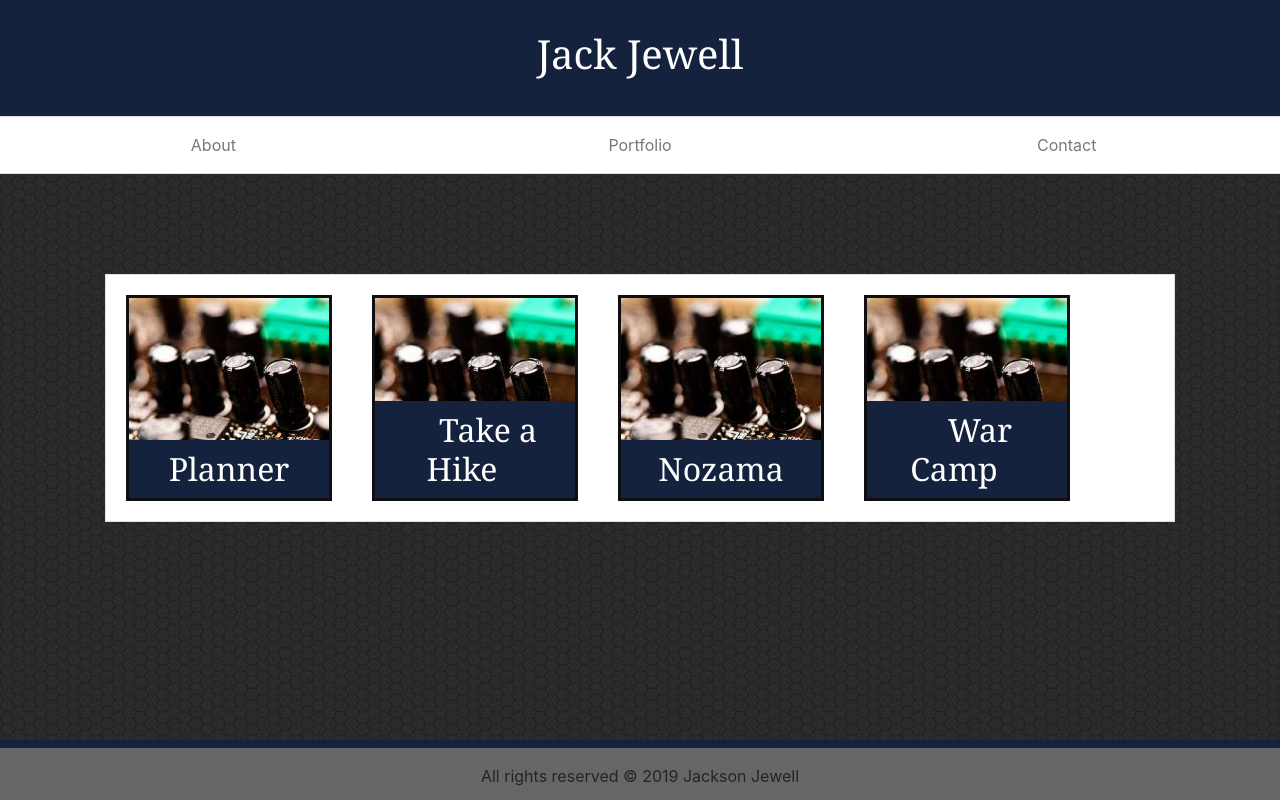
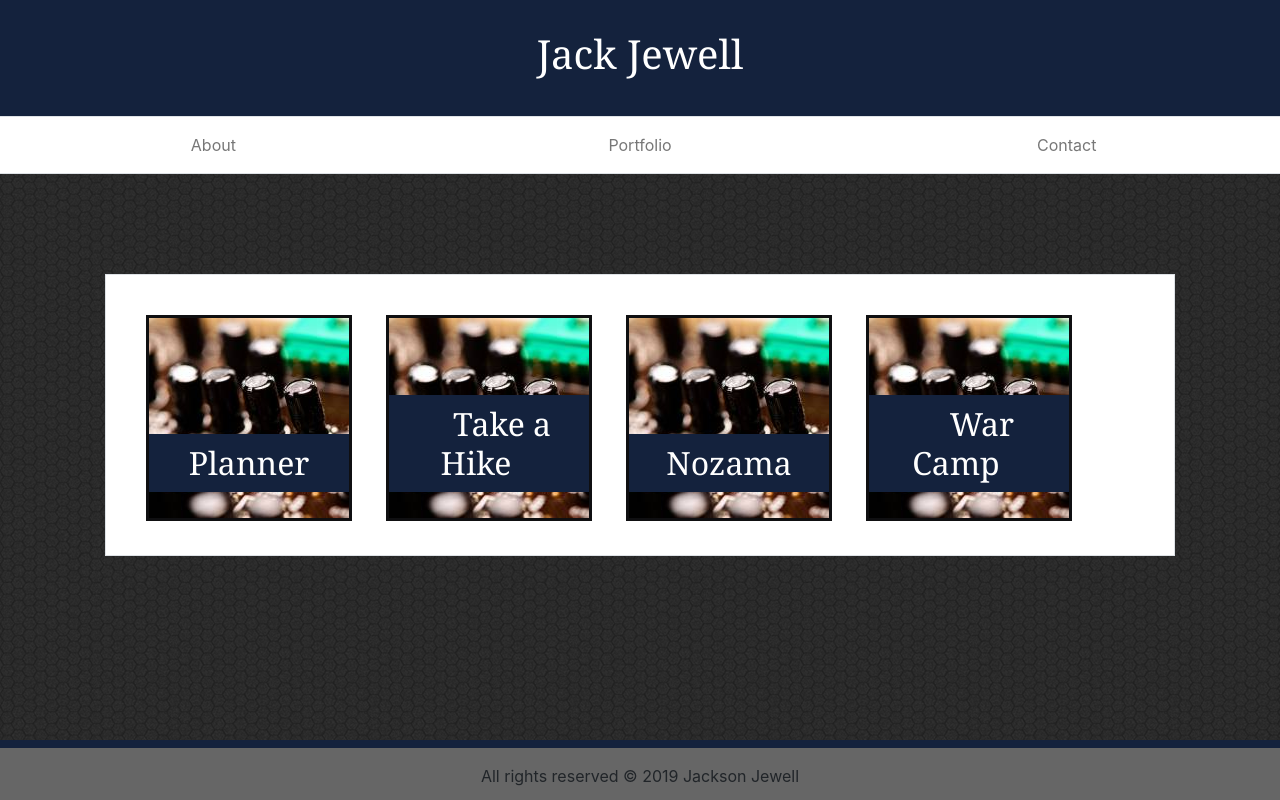
Before and after one commit to JackJewell/ProperPortfolio, a plain HTML site: page portfolio.html in a window 1280 px wide. Drawn offline with nearby package versions, Linux system fonts and the light colour scheme.

Commit message:
Some other, small fixes

```diff
--- a/assets/css/style.css
+++ b/assets/css/style.css
@@ -29,6 +29,7 @@
     border-style: solid;
     border-color: #0f0f11;
     border-width: 3px;
+    margin: 0px;
 }
 
 header{
@@ -71,6 +72,7 @@ p{
     background-color: #ffffff;
     width: 100%;
     overflow: auto;
+    padding: 20px;
 }
 
 #picsCont{
@@ -94,12 +96,15 @@ body{
 
 .thumbnail {
     position: relative;
+    width: 200px;
+    height: 200px;
+    margin: 20px;
 }
 
 .caption {
     position: absolute;
     bottom: 23px;
-    left: 23px;
+    left: 3px;
     width: 200px;
     background-color: #14223d;
 }
--- a/portfolio.html
+++ b/portfolio.html
@@ -42,28 +42,28 @@
                         <div id = "picsCont" class = "col-12">
 
                             <div class="thumbnail text-center float-left">
-                                <img src="../Properportfolio/assets/images/technics-q-c-200-200-4.jpg" class = "img-responsive linkPic" alt="Portfolio image 1"/>
+                                <img src="../ProperPortfolio/assets/images/technics-q-c-200-200-4.jpg" class = "img-responsive linkPic" alt="Portfolio image 1"/>
                                 <div class="caption">
                                     <h2><a href = "https://jackjewell.github.io/planner/" class = "links">Planner</a></h3>
                                 </div>
                             </div>
 
                             <div class="thumbnail text-center float-left">
-                                <img src="../Properportfolio/assets/images/technics-q-c-200-200-4.jpg" class = "img-responsive linkPic" alt="Portfolio image 2"/>
+                                <img src="../ProperPortfolio/assets/images/technics-q-c-200-200-4.jpg" class = "img-responsive linkPic" alt="Portfolio image 2"/>
                                 <div class="caption">
                                     <h2><a href = "https://jackjewell.github.io/TakeAHike/" class = "links">Take a Hike</a></h3>
                                 </div>
                             </div>
 
                             <div class="thumbnail text-center float-left">
-                                <img src="../Properportfolio/assets/images/technics-q-c-200-200-4.jpg" class = "img-responsive linkPic" alt="Portfolio image 3"/>
+                                <img src="../ProperPortfolio/assets/images/technics-q-c-200-200-4.jpg" class = "img-responsive linkPic" alt="Portfolio image 3"/>
                                 <div class="caption">
                                     <h2><a href = "https://github.com/JackJewell/Project2" class = "links">Nozama</a></h3>
                                 </div>
                             </div>
 
                             <div class="thumbnail text-center float-left">
-                                <img src="../Properportfolio/assets/images/technics-q-c-200-200-4.jpg" class = "img-responsive linkPic" alt="Portfolio image 4"/>
+                                <img src="../ProperPortfolio/assets/images/technics-q-c-200-200-4.jpg" class = "img-responsive linkPic" alt="Portfolio image 4"/>
                                 <div class="caption">
                                     <h2><a href = "https://jackjewell.github.io/WarCamp/" class = "links">War Camp</a></h3>
                                 </div>
```
